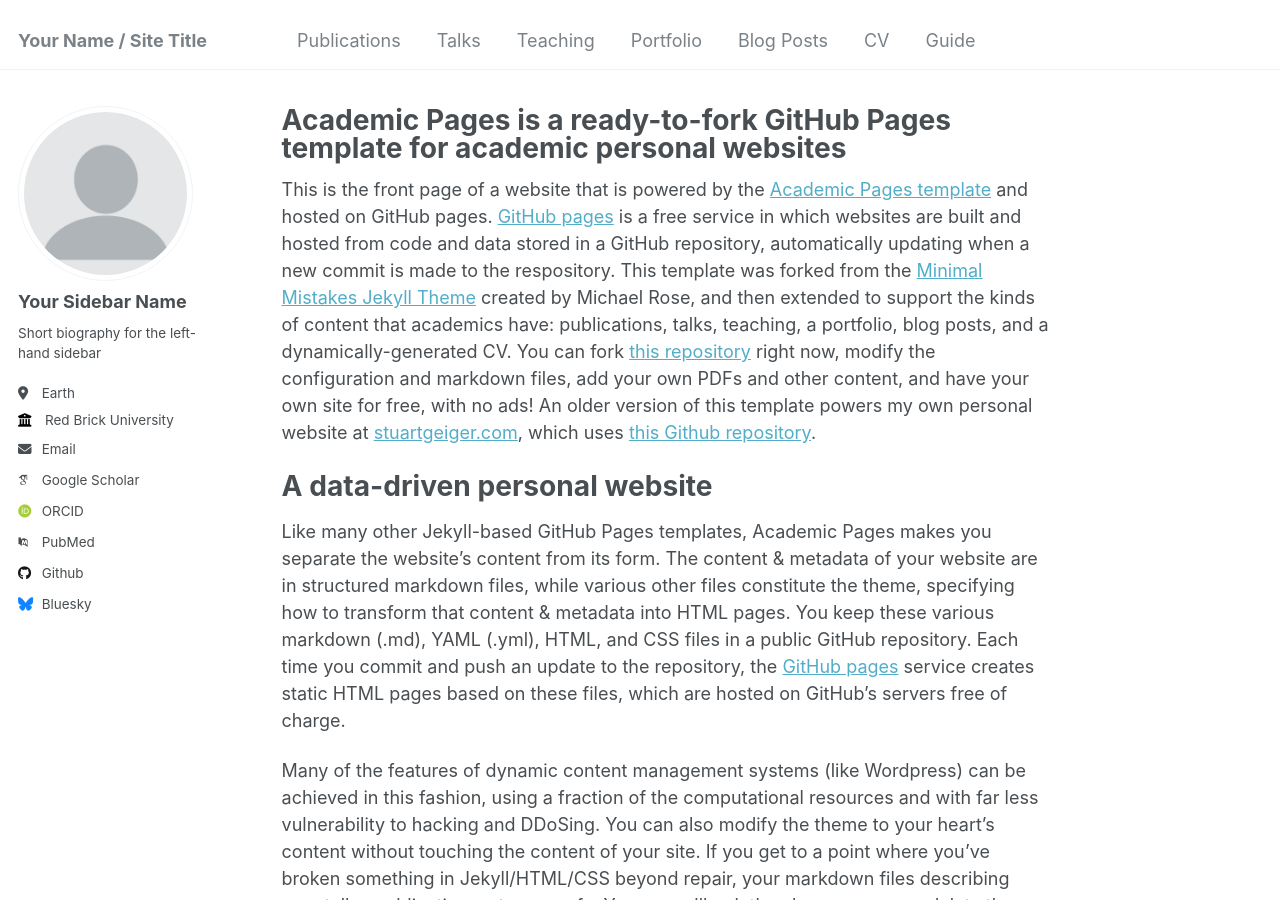
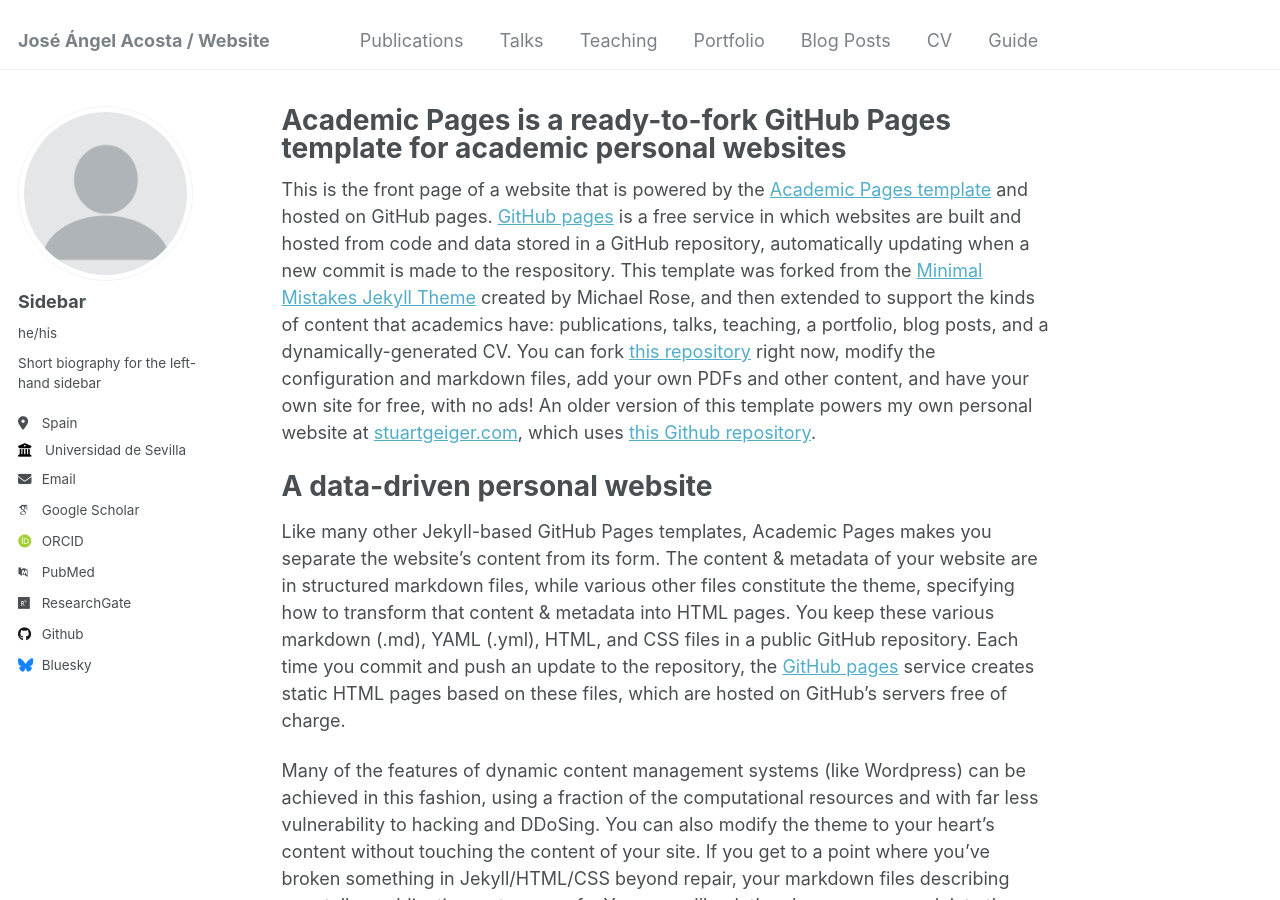
Before and after one commit to jaarhu/jaarhu.github.io, a Jekyll site: the page built from _pages/about.md, in a window 1280 px wide and 900 px high. Built offline with Jekyll 4.4.1, drawn with Linux system fonts in a browser that asks for light colours; some web fonts are replaced.

Commit message:
start_config.yml
Just few changes from template

```diff
--- a/_config.yml
+++ b/_config.yml
@@ -8,11 +8,11 @@
 
 # Basic Site Settings
 locale                   : "en-US"
-title                    : "Your Name / Site Title"
+title                    : "José Ángel Acosta / Website"
 title_separator          : "-"
 name                     : &name "Your Name"
 description              : &description "personal description"
-url                      : https://academicpages.github.io # the base hostname & protocol for your site e.g. "https://mmistakes.github.io"
+url                      : https://jaarhu/jaar.github.io # the base hostname & protocol for your site e.g. "https://mmistakes.github.io"
 baseurl                  : "" # the subpath of your site, e.g. "/blog"
 repository               : "academicpages/academicpages.github.io"
 
@@ -22,28 +22,28 @@ repository               : "academicpages/academicpages.github.io"
 author:
   # Biographic information
   avatar           : "profile.png"
-  name             : "Your Sidebar Name"
-  pronouns         : # example: "she/her"
+  name             : "Sidebar"
+  pronouns         : he/his # example: "she/her"
   bio              : "Short biography for the left-hand sidebar"
-  location         : "Earth"
-  employer         : "Red Brick University"
+  location         : "Spain"
+  employer         : "Universidad de Sevilla"
   uri              : # URL
-  email            : "none@example.org"
+  email            : "jaar@us.es"
 
   # Academic websites
   arxiv            : # URL - Update with the correct link to your profile
-  googlescholar    : "https://scholar.google.com/citations?user=PS_CX0AAAAAJ"
+  googlescholar    : "https://scholar.google.es/citations?user=EaqDUVwAAAAJ&hl=en"
   impactstory      : # URL
-  orcid            : "http://orcid.org/yourorcidurl"
+  orcid            : "https://orcid.org/0000-0003-0040-338X"
   semantic         : # URL
-  pubmed           : "https://www.ncbi.nlm.nih.gov/pubmed/?term=john+snow"
-  researchgate     : # URL
+  pubmed           : "https://www.scopus.com/authid/detail.uri?authorId=7102205615"
+  researchgate     : "https://www.researchgate.net/profile/J-A-Acosta" # URL
 
   # Repositories and software development
   bitbucket        : # Username - Update with your username on the site
   codepen          : # Username
   dribbble         : # Username
-  github           : "academicpages"
+  github           : "jaarhu"
   kaggle           : # Username
   stackoverflow    : # User number or user number and name (i.e., use "1" or "1/jeff-atwood")
 
```
